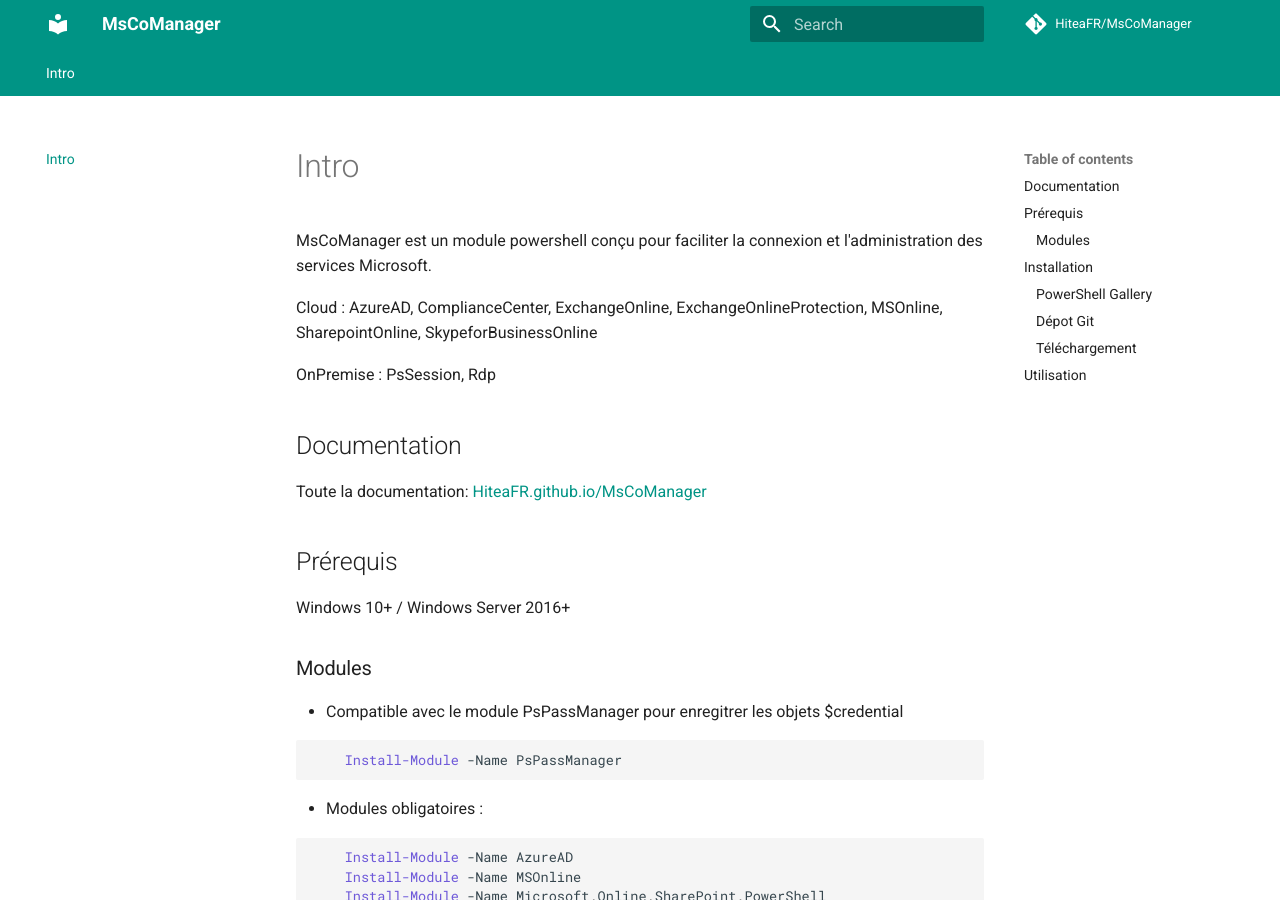
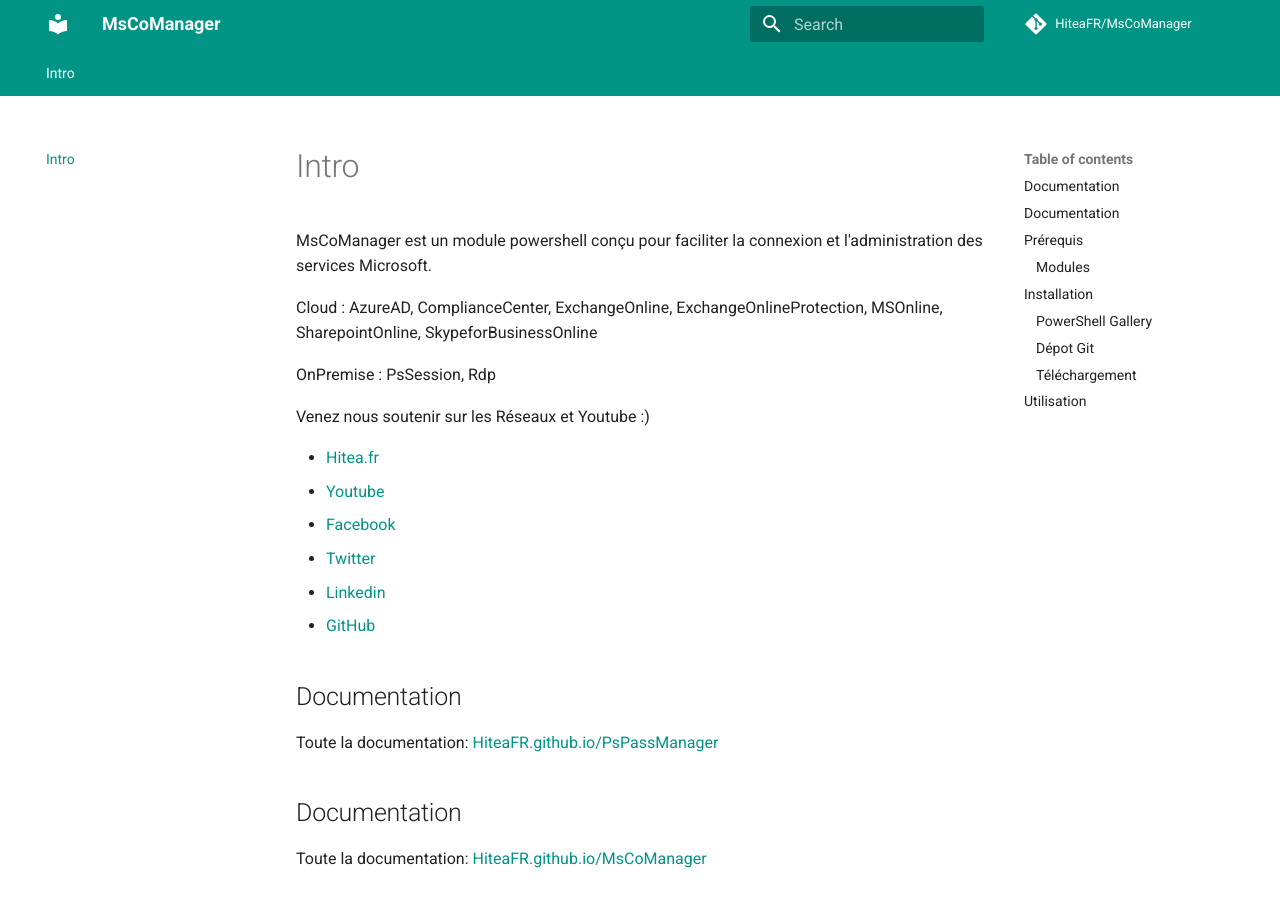
Before and after one commit to HiteaFR/MsCoManager, an MkDocs documentation site: the page built from docs/index.md, in a window 1280 px wide and 900 px high. Built offline with MkDocs 1.6.1 and Material for MkDocs 9.7.7, drawn with Linux system fonts in a browser that asks for light colours; comment, search, counter and statistics services are not loaded.

Commit message:
Update Core

```diff
--- a/docs/index.md
+++ b/docs/index.md
@@ -5,6 +5,19 @@
 Cloud : AzureAD, ComplianceCenter, ExchangeOnline, ExchangeOnlineProtection, MSOnline, SharepointOnline, SkypeforBusinessOnline
 
 OnPremise : PsSession, Rdp
+
+Venez nous soutenir sur les Réseaux et Youtube :)
+
+- [Hitea.fr](https://hitea.fr/)
+- [Youtube](https://www.youtube.com/channel/UCt30dovkjqINMeh0p5DUoVQ?sub_confirmation=1)
+- [Facebook](https://www.facebook.com/hitea.fr)
+- [Twitter](https://twitter.com/HiteaFR)
+- [Linkedin](https://www.linkedin.com/company/hitea-fr)
+- [GitHub](https://github.com/HiteaFR)
+
+## Documentation
+
+Toute la documentation: [HiteaFR.github.io/PsPassManager](https://HiteaFR.github.io/PsPassManager)
 
 ## Documentation
 
```
Also changed, not shown: README.md (+13 -0 lines), 1 other file.
